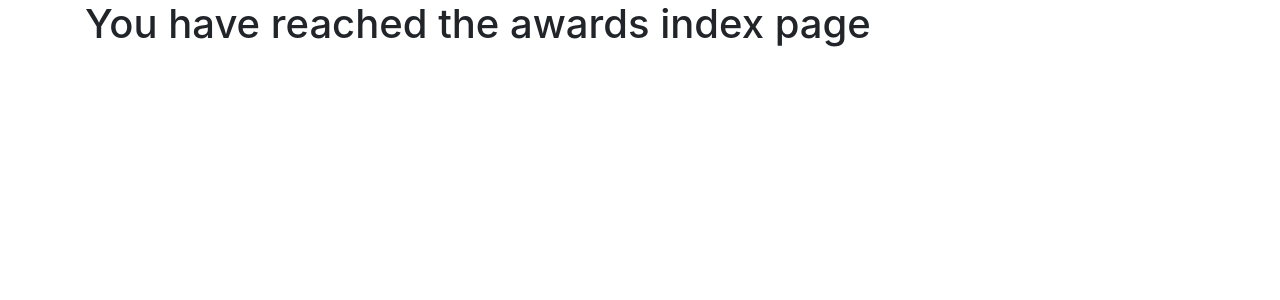
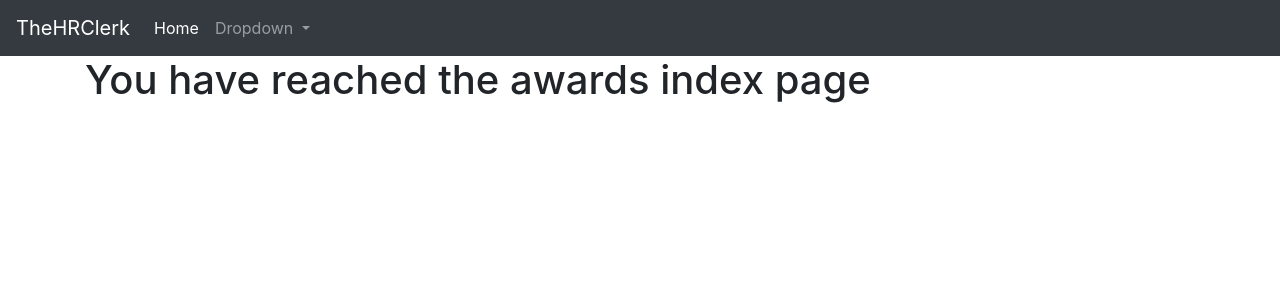
Before and after one commit to jerryarciaga/TheHRClerk, a Django app: page /awards/ in a window 1280 px wide. Shown: the top 300 px of the page. Run offline with Django 3.2, Linux system fonts and the light colour scheme; some libraries are stand-ins or nearby versions.

Commit message:
Improved general UI functions

```diff
--- a/templates/base.html
+++ b/templates/base.html
@@ -10,13 +10,41 @@
     </head>
 
     <body>
+        <nav class="navbar navbar-expand-lg navbar-dark bg-dark">
+            <a class="navbar-brand" href="#">TheHRClerk</a>
+            <button class="navbar-toggler" type="button" data-toggle="collapse" data-target="#navbarSupportedContent" aria-controls="navbarSupportedContent" aria-expanded="false" aria-label="Toggle navigation">
+              <span class="navbar-toggler-icon"></span>
+            </button>
+
+            <div class="collapse navbar-collapse" id="navbarSupportedContent">
+              <ul class="navbar-nav mr-auto">
+                <li class="nav-item active">
+                  <a class="nav-link" href="#">Home <span class="sr-only">(current)</span></a>
+                </li>
+                <li class="nav-item dropdown">
+                  <a class="nav-link dropdown-toggle" href="#" id="navbarDropdown" role="button" data-toggle="dropdown" aria-haspopup="true" aria-expanded="false">
+                    Dropdown
+                  </a>
+                  <div class="dropdown-menu" aria-labelledby="navbarDropdown">
+                    <a class="dropdown-item" href="#">Actions</a>
+                    <a class="dropdown-item" href="#">Awards</a>
+                    <a class="dropdown-item" href="#">Leave</a>
+                    <a class="dropdown-item" href="#">Finance</a>
+                    <a class="dropdown-item" href="#">Promotions</a>
+                    <a class="dropdown-item" href="#">Strength Management</a>
+                  </div>
+                </li>
+              </ul>
+            </div>
+          </nav>
+
         <div class="container">
-
-
         {% block content %}{% endblock %}
         </div>
 
+        <script src="{% static 'js/jquery-3.0.0.js' %}"></script>
         <script src="{% static 'js/bootstrap.js' %}"></script>
+        <script src="{% static 'js/bootstrap.bundle.js' %}"></script>
         <script src="{% static 'js/bootstrap.min.js' %}"></script>
     </body>
 </html>
```
